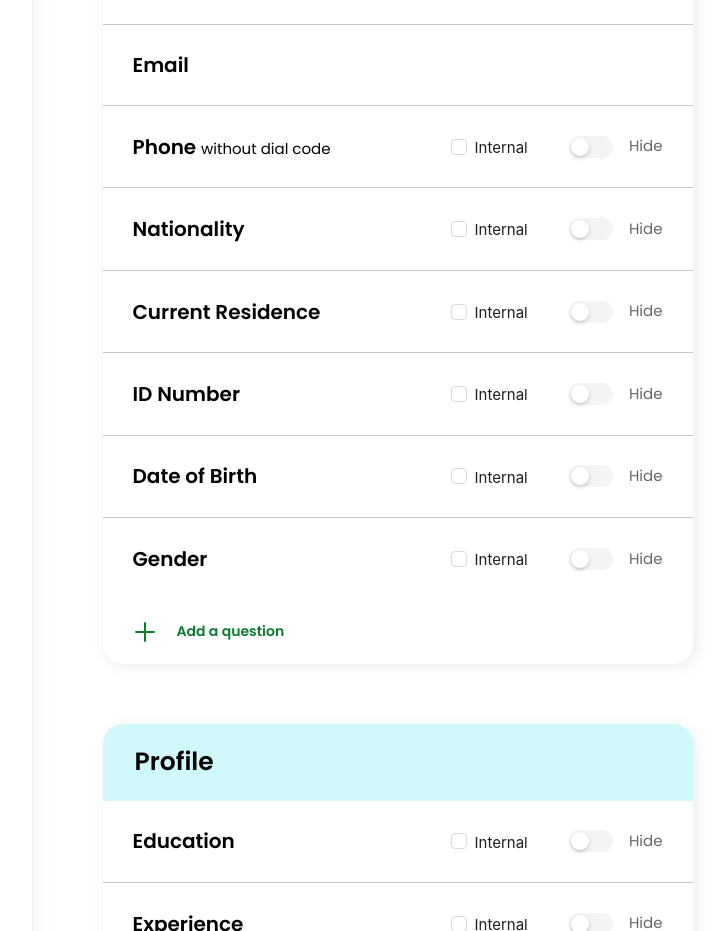
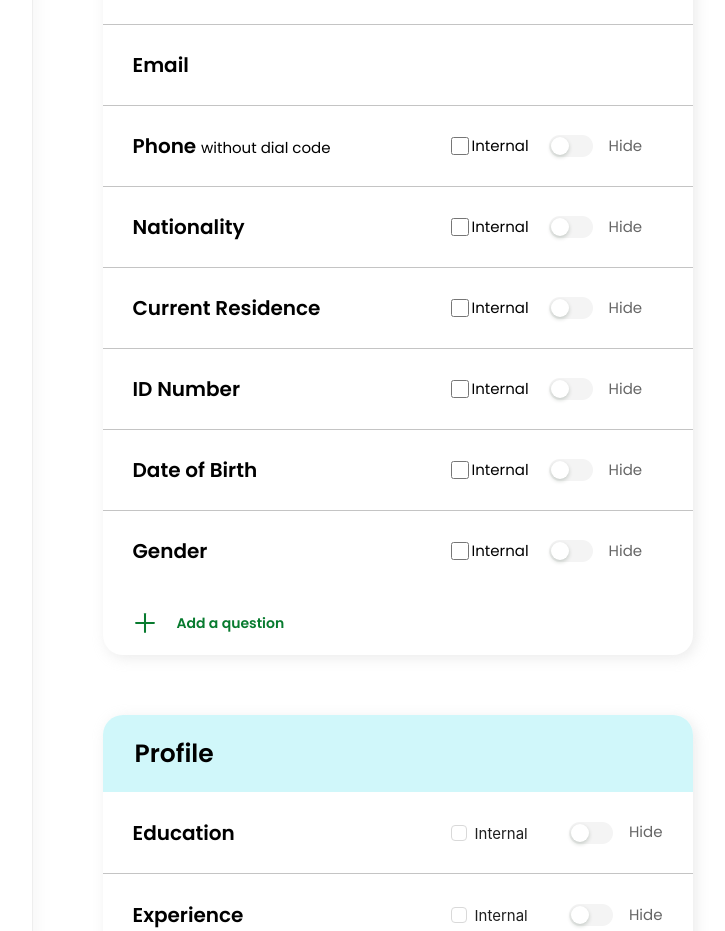
Before and after one commit to davieoba/capital-placement, a React (Vite) app in the folder client/: page / in a window 1280 px wide. Shown: the part 900-1831 px from the top of the page, without its empty margins (78-803 px from the left). Built offline with nearby package versions, Linux system fonts and the light colour scheme.

Commit message:
update the checkbox element in personal information component

```diff
--- /dev/null
+++ b/client/src/components/Checkbox/index.tsx
@@ -0,0 +1,6 @@
+
+export const Checkbox = () => {
+  return (
+    <input type='checkbox' className='accent-save-btn w-[1.8rem] h-[1.8rem] rounded-[0.4rem] border-global-checkbox border' />
+  )
+}
--- a/client/src/components/PersonalInfo/index.scss
+++ b/client/src/components/PersonalInfo/index.scss
@@ -25,7 +25,7 @@
       align-items: center;
       justify-content: space-between;
 
-      label {
+      > label {
         font-size: 2rem;
         font-weight: 600;
         width: 60%;
--- a/client/src/components/PersonalInfo/index.tsx
+++ b/client/src/components/PersonalInfo/index.tsx
@@ -1,19 +1,18 @@
 import { useState } from 'react'
-import { Checkbox } from 'antd'
-import type { CheckboxChangeEvent } from 'antd/es/checkbox'
 import { PlusOutlined } from '@ant-design/icons'
 import { v4 as uuidv4 } from 'uuid';
 
 import './index.scss'
 import { SwitchContainer } from '../SwitchContainer'
 import { AdditionalQuestion } from '../AdditionalQuestion'
+import { Checkbox } from '../Checkbox'
 
 export const PersonalInformation = () => {
   const [addForm, setAddForm] = useState<string | null>(null)
 
-  const onChange = (e: CheckboxChangeEvent) => {
-    console.log(`checked = ${e.target.checked}`)
-  }
+  // const onChange = (e: CheckboxChangeEvent) => {
+  //   console.log(`checked = ${e.target.checked}`)
+  // }
 
   return (
     <div className="PersonalInfo max-w-[59rem] shadow-personal-info rounded-[2rem]">
@@ -40,7 +39,14 @@ export const PersonalInformation = () => {
               <label>Phone <span className=''>without dial code</span></label>
 
               <div className='wrapper'>
-                <Checkbox onChange={onChange}>Internal</Checkbox>
+                <div className='flex items-center gap-x-[0.3rem]'>
+                  <Checkbox />
+                  <label className='text-[1.5rem]'>
+                    Internal
+                  </label>
+                </div>
+
+                {/* <input type='checkbox' className='accent-save-btn w-[1.8rem] h-[1.8rem] rounded-[0.4rem] border-global-checkbox border' /> */}
                 <SwitchContainer />
               </div>
             </div>
@@ -49,7 +55,12 @@ export const PersonalInformation = () => {
               <label>Nationality </label>
 
               <div className='wrapper'>
-                <Checkbox onChange={onChange}>Internal</Checkbox>
+                <div className='flex items-center gap-x-[0.3rem]'>
+                  <Checkbox />
+                  <label className='text-[1.5rem]'>
+                    Internal
+                  </label>
+                </div>
                 <SwitchContainer />
               </div>
             </div>
@@ -58,7 +69,12 @@ export const PersonalInformation = () => {
               <label>Current Residence </label>
 
               <div className='wrapper'>
-                <Checkbox onChange={onChange}>Internal</Checkbox>
+                <div className='flex items-center gap-x-[0.3rem]'>
+                  <Checkbox />
+                  <label className='text-[1.5rem]'>
+                    Internal
+                  </label>
+                </div>
                 <SwitchContainer />
               </div>
             </div>
@@ -67,7 +83,12 @@ export const PersonalInformation = () => {
               <label>ID Number </label>
 
               <div className='wrapper'>
-                <Checkbox onChange={onChange}>Internal</Checkbox>
+                <div className='flex items-center gap-x-[0.3rem]'>
+                  <Checkbox />
+                  <label className='text-[1.5rem]'>
+                    Internal
+                  </label>
+                </div>
                 <SwitchContainer />
               </div>
             </div>
@@ -76,7 +97,12 @@ export const PersonalInformation = () => {
               <label>Date of Birth </label>
 
               <div className='wrapper'>
-                <Checkbox onChange={onChange}>Internal</Checkbox>
+                <div className='flex items-center gap-x-[0.3rem]'>
+                  <Checkbox />
+                  <label className='text-[1.5rem]'>
+                    Internal
+                  </label>
+                </div>
                 <SwitchContainer />
               </div>
             </div>
@@ -85,7 +111,12 @@ export const PersonalInformation = () => {
               <label>Gender </label>
 
               <div className='wrapper'>
-                <Checkbox onChange={onChange}>Internal</Checkbox>
+                <div className='flex items-center gap-x-[0.3rem]'>
+                  <Checkbox />
+                  <label className='text-[1.5rem]'>
+                    Internal
+                  </label>
+                </div>
                 <SwitchContainer />
               </div>
             </div>
--- a/client/tailwind.config.js
+++ b/client/tailwind.config.js
@@ -14,6 +14,9 @@ export default {
       },
       colors: {
         'save-btn': '#087b2f'
+      },
+      borderColor: {
+        'global-checkbox': '#D4D9E4'
       }
     },
   },
```
